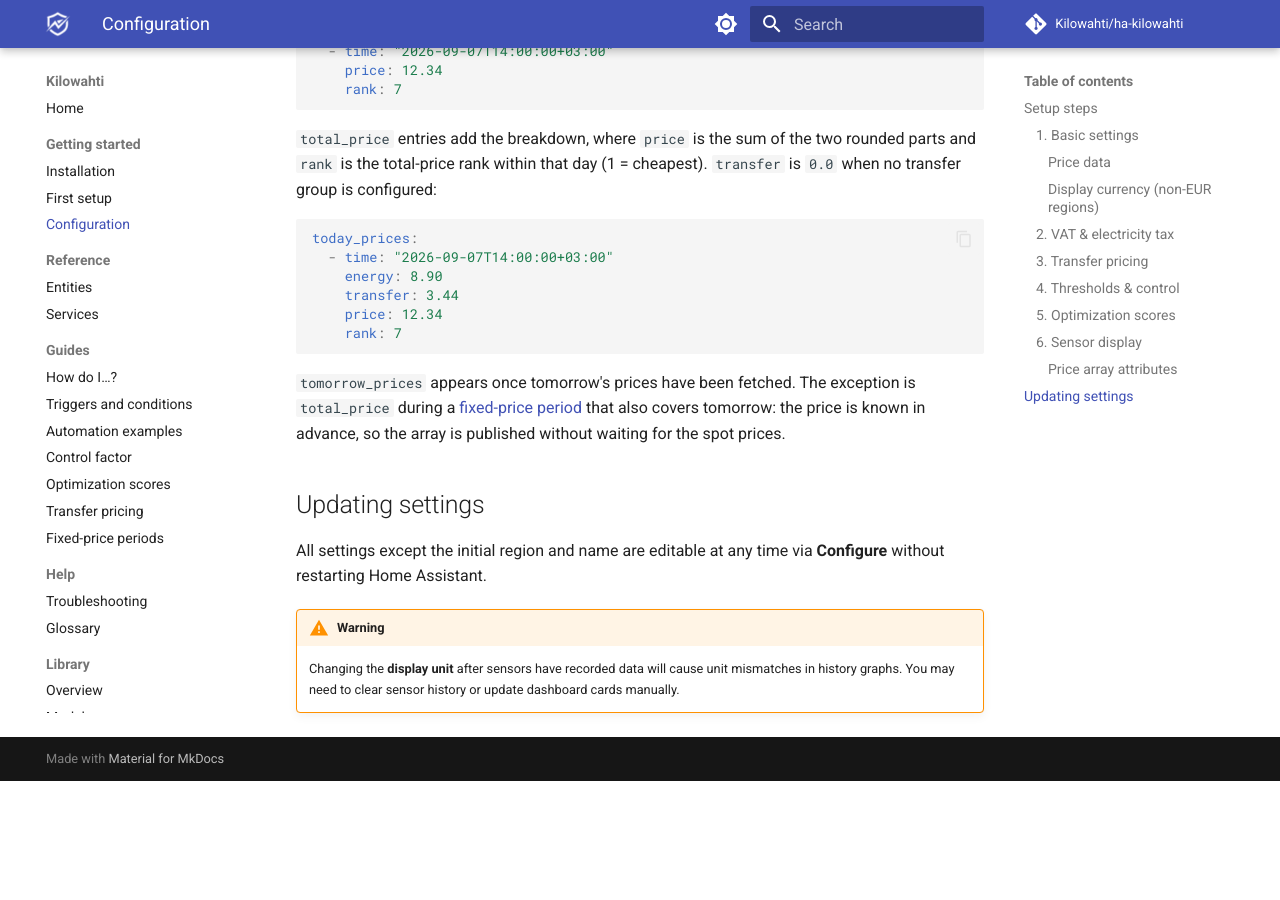
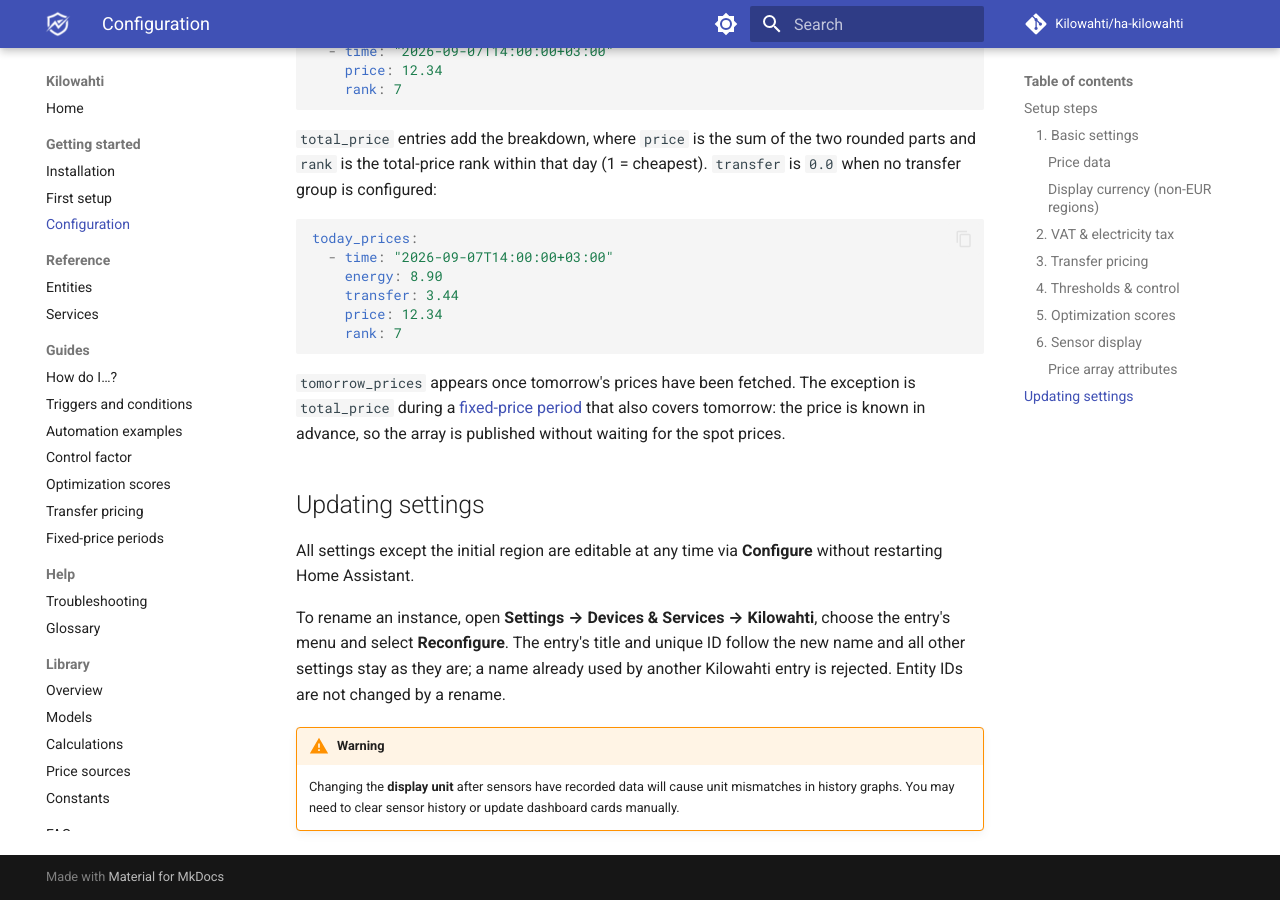
Before and after one commit to Kilowahti/kilowahti-docs, an MkDocs documentation site: the page built from docs/configuration.md, in a window 1280 px wide and 900 px high, scrolled down 3336 px. Built offline with MkDocs 1.6.1 and Material for MkDocs 9.7.7, drawn with Linux system fonts in a browser that asks for light colours; comment, search, counter and statistics services are not loaded; before the commit the page ends 4117 px from its top, so only the background shows below that.

Commit message:
Document the entry rename flow, the fallback repair and service errors

```diff
--- a/docs/configuration.md
+++ b/docs/configuration.md
@@ -115,7 +115,9 @@
 
 ## Updating settings
 
-All settings except the initial region and name are editable at any time via **Configure** without restarting Home Assistant.
+All settings except the initial region are editable at any time via **Configure** without restarting Home Assistant.
+
+To rename an instance, open **Settings → Devices & Services → Kilowahti**, choose the entry's menu and select **Reconfigure**. The entry's title and unique ID follow the new name and all other settings stay as they are; a name already used by another Kilowahti entry is rejected. Entity IDs are not changed by a rename.
 
 !!! warning
     Changing the **display unit** after sensors have recorded data will cause unit mismatches in history graphs. You may need to clear sensor history or update dashboard cards manually.
```
Also changed, not shown: docs/services.md (+2 -0 lines), docs/troubleshooting.md (+4 -0 lines).
